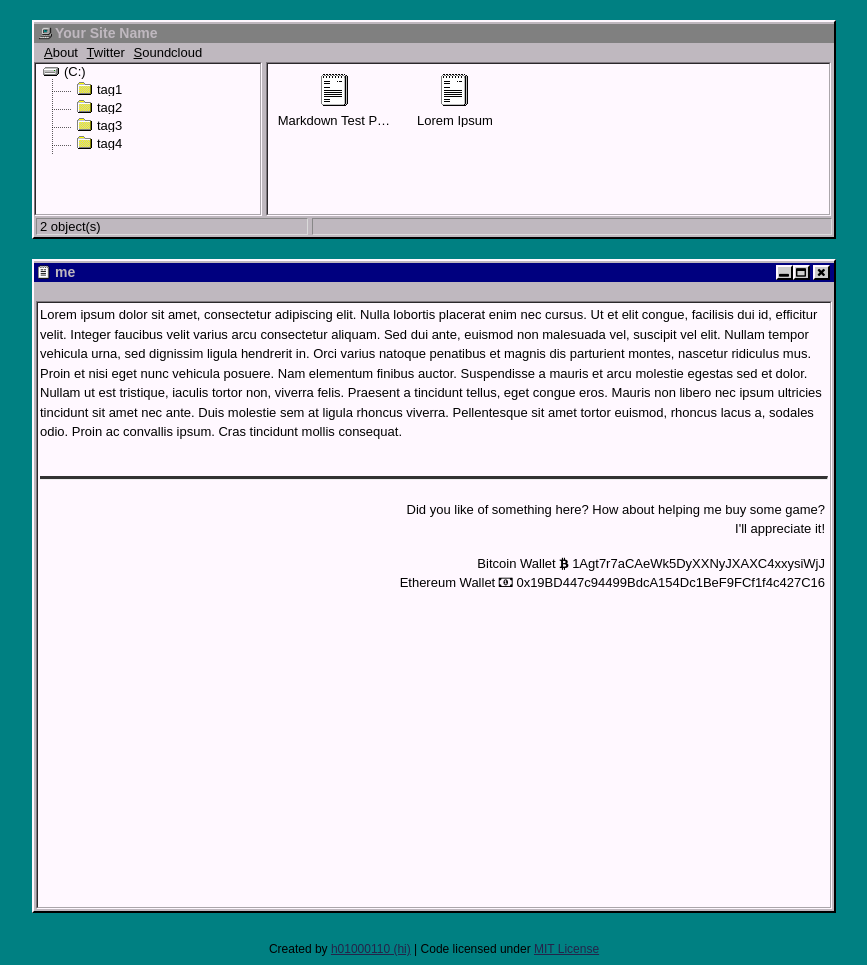
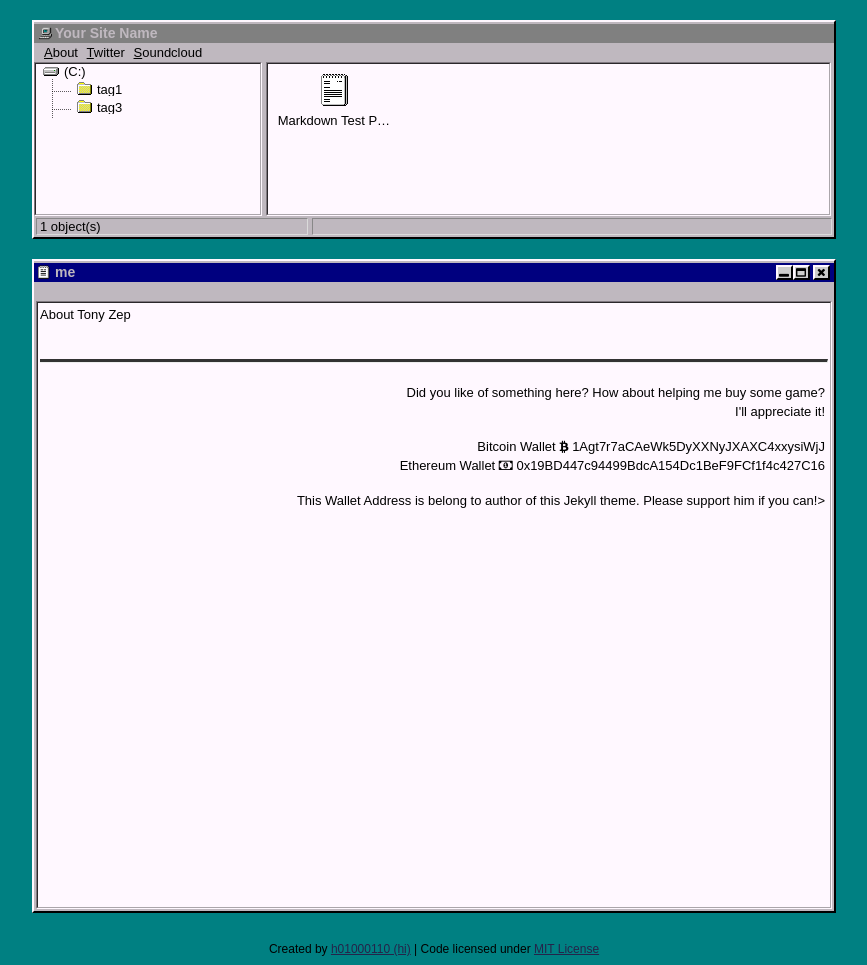
Before and after one commit to Danish-wigbar/tonyzep966.github.io, a Jekyll site: the page built from me/index.md, in a window 1280 px wide. Shown: the whole page, without its empty margins (206-1073 px from the left). Built offline with Jekyll 4.4.1, drawn with Linux system fonts in a browser that asks for light colours.

Commit message:
Small Change with this Template

```diff
--- a/_data/tags.yml
+++ b/_data/tags.yml
@@ -1,11 +1,11 @@
 tag1:
-  name: tag1
+  name: Life
 
 tag2:
-  name: tag2
+  name: Code
 
 tag3:
-  name: tag3
+  name: Joke
 
 tag4:
-  name: tag4
+  name: Other
--- a/_includes/donate.html
+++ b/_includes/donate.html
@@ -5,4 +5,5 @@
 	<p>Did you like of something here? How about helping me buy some game?<br>
 	I'll appreciate it!</p>
 	<p>Bitcoin Wallet <i class="fa fa-btc"></i> 1Agt7r7aCAeWk5DyXXNyJXAXC4xxysiWjJ<br>Ethereum Wallet <i class="fa fa-money"></i> 0x19BD447c94499BdcA154Dc1BeF9FCf1f4c427C16</p>
+	<p><b>This Wallet Address is belong to author of this Jekyll theme. Please support him if you can!</b>></p>
 </div>
--- a/me/index.md
+++ b/me/index.md
@@ -3,4 +3,4 @@ layout: me
 title: me
 ---
 
-Lorem ipsum dolor sit amet, consectetur adipiscing elit. Nulla lobortis placerat enim nec cursus. Ut et elit congue, facilisis dui id, efficitur velit. Integer faucibus velit varius arcu consectetur aliquam. Sed dui ante, euismod non malesuada vel, suscipit vel elit. Nullam tempor vehicula urna, sed dignissim ligula hendrerit in. Orci varius natoque penatibus et magnis dis parturient montes, nascetur ridiculus mus. Proin et nisi eget nunc vehicula posuere. Nam elementum finibus auctor. Suspendisse a mauris et arcu molestie egestas sed et dolor. Nullam ut est tristique, iaculis tortor non, viverra felis. Praesent a tincidunt tellus, eget congue eros. Mauris non libero nec ipsum ultricies tincidunt sit amet nec ante. Duis molestie sem at ligula rhoncus viverra. Pellentesque sit amet tortor euismod, rhoncus lacus a, sodales odio. Proin ac convallis ipsum. Cras tincidunt mollis consequat.
+About Tony Zep
```
Also changed, not shown: _posts/2017-08-31-lorem-ipsum.md (deleted, +0 -11 lines).
